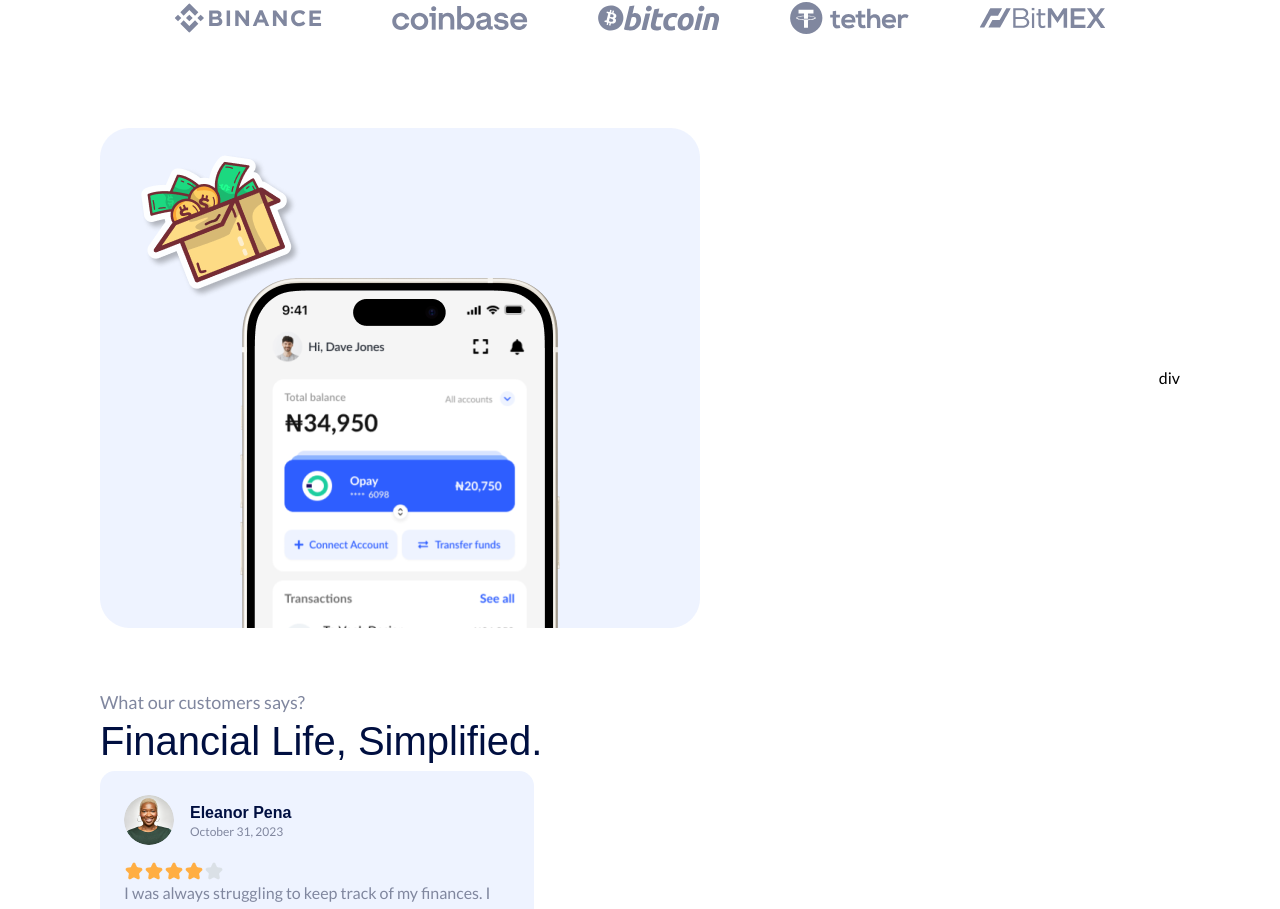
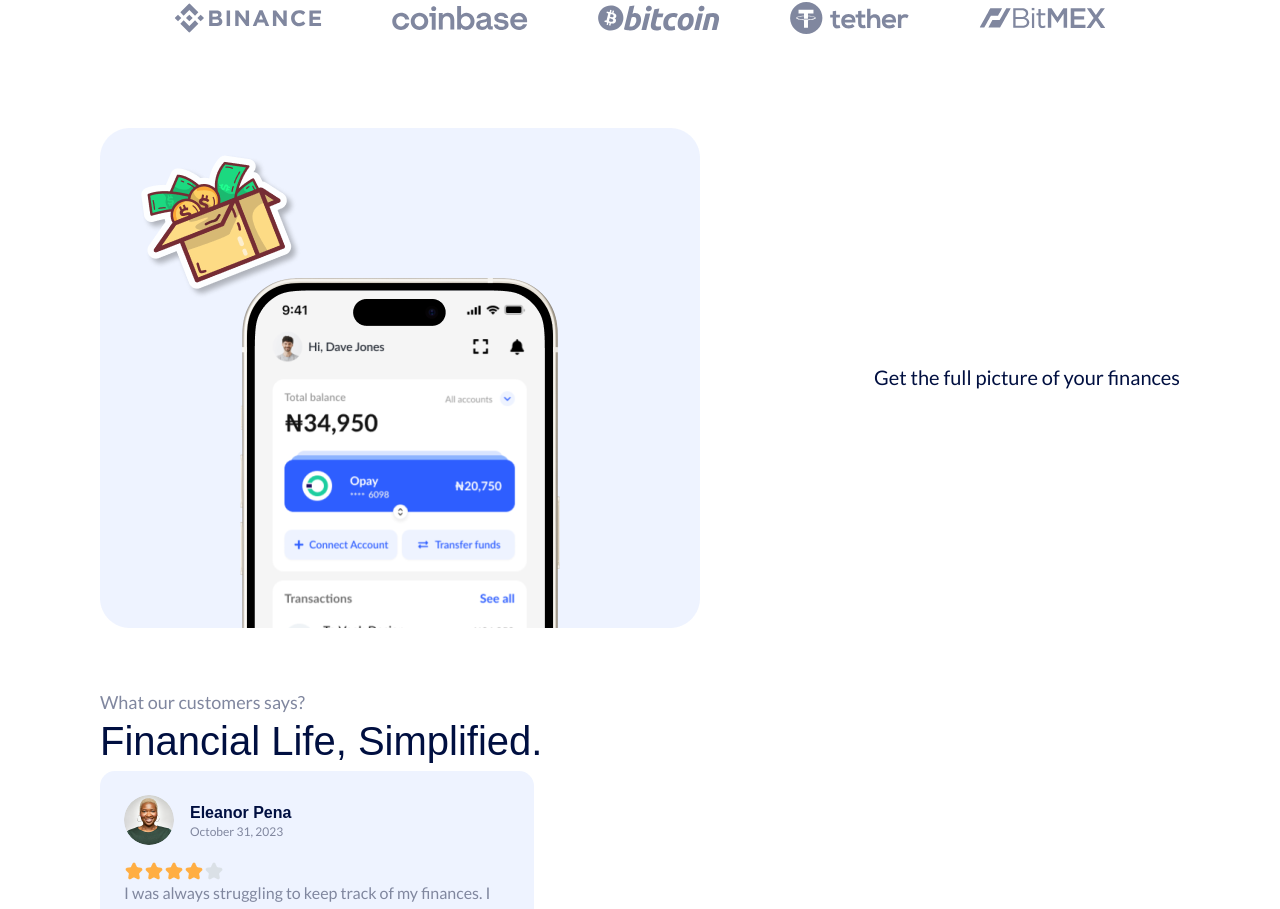
Before and after one commit to Victorola-coder/walletbend, a React (Vite) app: page / in a window 1280 px wide. Shown: the part 1060-1969 px from the top of the page. Built offline with nearby package versions, Linux system fonts and the light colour scheme; a web font is replaced by a local one.

Commit message:
created component ui button

```diff
--- /dev/null
+++ b/src/components/button.tsx
@@ -0,0 +1,11 @@
+export default function Button({ ...props }) {
+  const { prop, className, children } = props;
+  return (
+    <button
+      {...prop}
+      className={`${className} bg-[#2E5EFF] mt-[32px] px-[24px] py-[12px] rounded-[30px] text-white font-semibold leading-[22px] text-base transition-all duration-300 active:scale-95`}
+    >
+      {children}
+    </button>
+  );
+}
--- a/src/components/features.tsx
+++ b/src/components/features.tsx
@@ -12,7 +12,11 @@ export default function features() {
             loading="lazy"
           />
         </figure>
-        div
+        <div>
+          <h4 className="text-[#000F40] text-[20px] leading-[57.96px] font-medium text-right">
+            Get the full picture of your finances
+          </h4>
+        </div>
       </div>
 
       {/*  */}
--- a/src/components/hero.tsx
+++ b/src/components/hero.tsx
@@ -1,3 +1,5 @@
+import Button from "./button";
+
 export default function Hero() {
   return (
     <section className="flex flex-col items-center mt-10 mx-[24px]_">
@@ -11,9 +13,7 @@ export default function Hero() {
           your bank accounts, credit cards.
         </p>
       </div>
-      <button className="bg-[#2E5EFF] mt-[32px] px-[24px] py-[12px] rounded-[30px] text-white font-semibold leading-[22px] text-base transition-all duration-300 active:scale-95">
-        Get Started Now
-      </button>
+      <Button>Get Started Now</Button>
 
       <figure className="block md:hidden mt-[28px] mx-0 md:mt-[64px] md:mx-[120px]">
         <img
--- a/src/components/index.ts
+++ b/src/components/index.ts
@@ -4,3 +4,7 @@ export { default as Hero } from "./hero";
 export { default as Partner } from "./partner";
 export { default as Features } from "./features";
 export { default as Footer } from "./footer";
+
+// UI COMPONENTS
+
+export { default as Button } from "./button";
```
